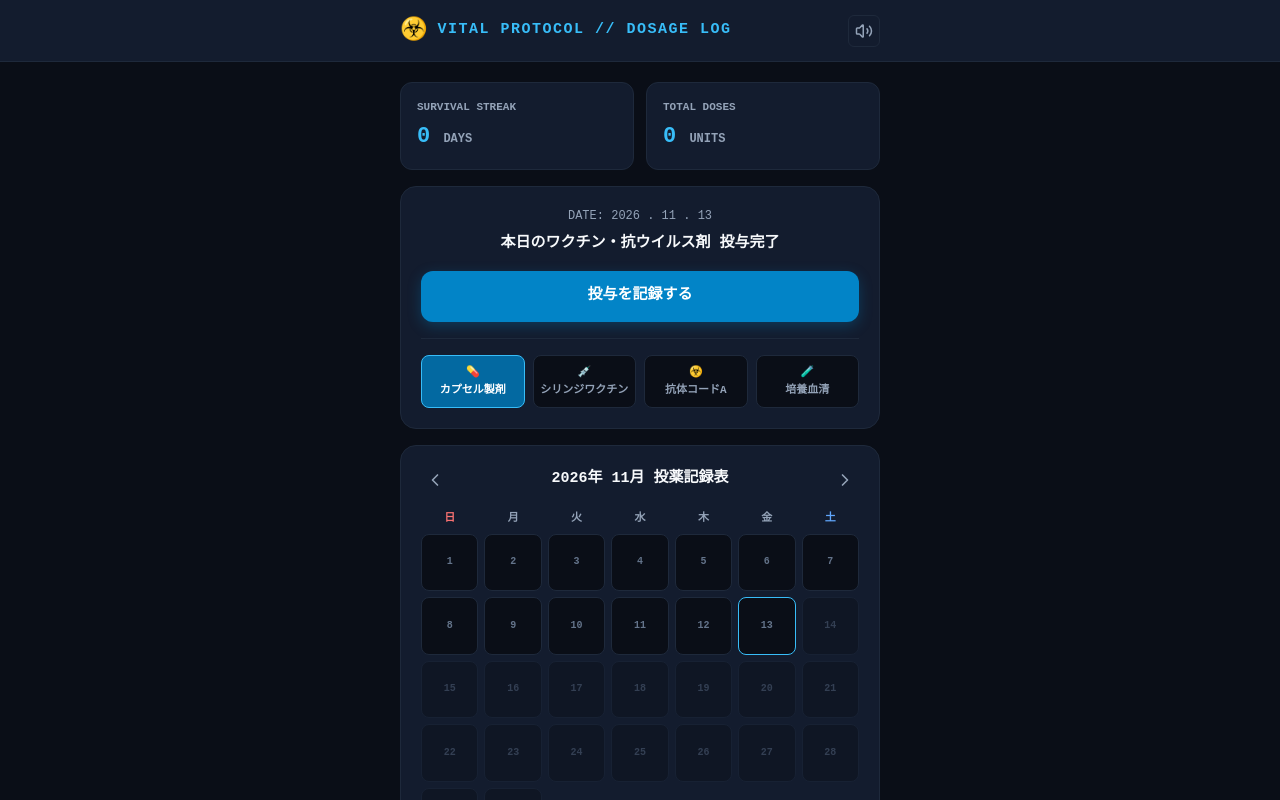
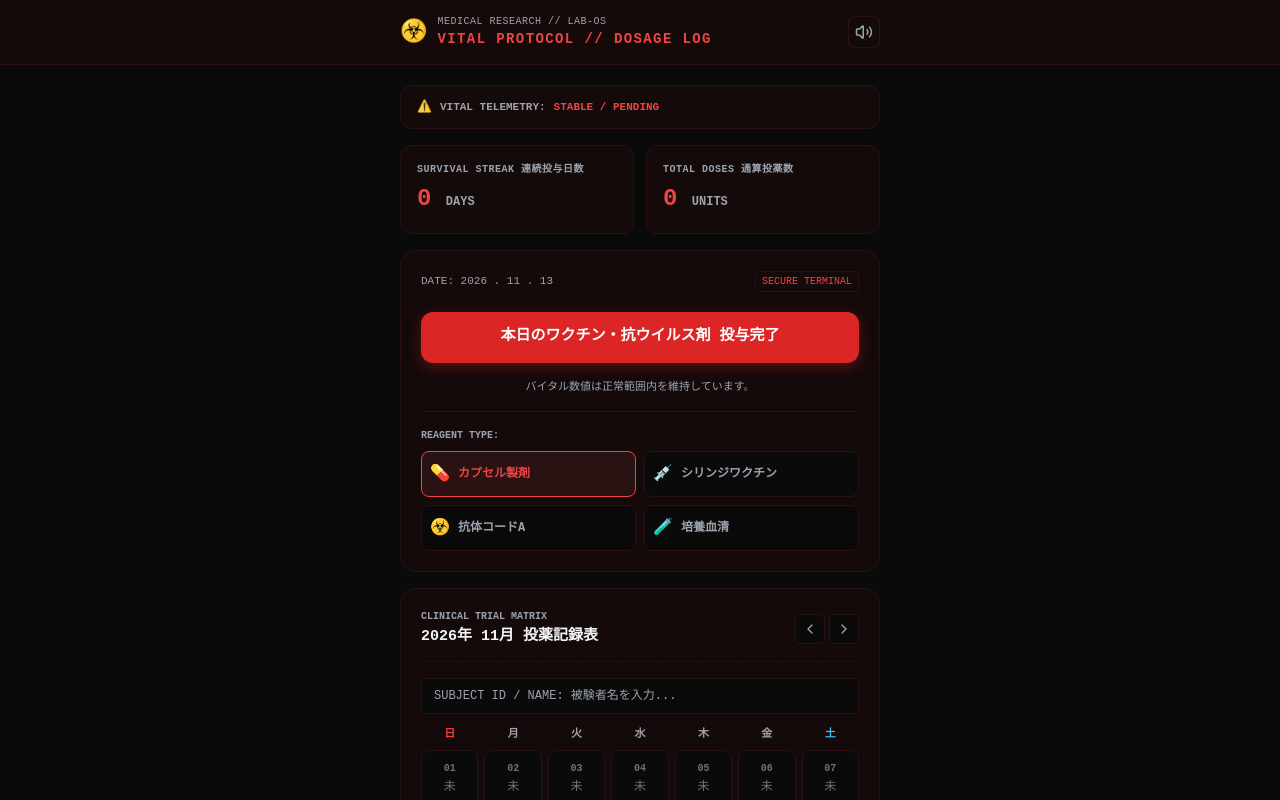
Before and after one commit to syrup-chocolate/VITAL-PROTOCOL, a React (Vite) app: page / in a window 1280 px wide. Shown: the top 800 px of the page. Built offline with nearby package versions, Linux system fonts and the light colour scheme.

Commit message:
Refactor App component and update styles
Removed unused state variables and updated styles for various components. Improved layout and accessibility features.

```diff
--- a/src/App.jsx
+++ b/src/App.jsx
@@ -42,8 +42,6 @@ export default function App() {
   const [viewMonth, setViewMonth] = useState(10); // 11月
 
   const [isInjecting, setIsInjecting] = useState(false);
-  const [celebrationModal, setCelebrationModal] = useState(null);
-  const [showResetModal, setShowResetModal] = useState(false);
   const [toastMessage, setToastMessage] = useState(null);
   const [isMatrixHighlighted, setIsMatrixHighlighted] = useState(false);
 
@@ -52,13 +50,6 @@ export default function App() {
   const realTodayYear = realToday.getFullYear();
   const realTodayMonth = realToday.getMonth() + 1;
   const realTodayDay = realToday.getDate();
-
-  const formatDateKey = (date) => {
-    const y = date.getFullYear();
-    const m = date.getMonth() + 1;
-    const d = date.getDate();
-    return `${y}-${m}-${d}`;
-  };
 
   const todayKey = `${realTodayYear}-${realTodayMonth}-${realTodayDay}`;
 
@@ -260,55 +251,65 @@ export default function App() {
   };
 
   return (
-    <div style={{ minHeight: '100vh', backgroundColor: '#0A0E17', color: '#E2E8F0', fontFamily: 'monospace', paddingBottom: '3rem' }}>
-      <header style={{ width: '100%', backgroundColor: '#131C2E', borderBottom: '1px solid #1E293B', position: 'sticky', top: 0, zIndex: 30 }}>
+    <div style={{ minHeight: '100vh', backgroundColor: '#0A0A0A', color: '#EF4444', fontFamily: 'monospace', paddingBottom: '3rem' }}>
+      <header style={{ width: '100%', backgroundColor: '#140A0A', borderBottom: '1px solid #2A1212', position: 'sticky', top: 0, zIndex: 30 }}>
         <div style={{ maxWidth: '32rem', margin: '0 auto', padding: '14px 16px', display: 'flex', alignItems: 'center', justifyContent: 'space-between' }}>
           <div style={{ display: 'flex', alignItems: 'center', gap: '10px' }}>
             <span style={{ fontSize: '22px' }}>☣️</span>
-            <h1 style={{ fontSize: '15px', fontWeight: 900, color: '#38BDF8', letterSpacing: '0.1em', margin: 0 }}>
+            <div>
+              <p style={{ fontSize: '10px', color: '#9CA3AF', margin: 0, letterSpacing: '0.05em' }}>MEDICAL RESEARCH // LAB-OS</p>
+              <h1 style={{ fontSize: '14px', fontWeight: 900, color: '#EF4444', letterSpacing: '0.1em', margin: 0 }}>
                 VITAL PROTOCOL // DOSAGE LOG
               </h1>
             </div>
-          <button onClick={toggleSound} style={{ background: 'transparent', border: '1px solid #1E293B', borderRadius: '6px', padding: '6px', color: '#94A3B8', cursor: 'pointer' }}>
+          </div>
+          <button onClick={toggleSound} style={{ background: 'transparent', border: '1px solid #2A1212', borderRadius: '6px', padding: '6px', color: '#9CA3AF', cursor: 'pointer' }}>
             {soundEnabled ? <Volume2 style={{ width: '18px', height: '18px' }} /> : <VolumeX style={{ width: '18px', height: '18px' }} />}
           </button>
         </div>
       </header>
 
       {toastMessage && (
-        <div style={{ position: 'fixed', top: '64px', left: '50%', transform: 'translateX(-50%)', zIndex: 50, backgroundColor: '#0284C7', color: '#FFF', fontSize: '12px', fontWeight: 700, padding: '8px 16px', borderRadius: '6px', boxShadow: '0 4px 12px rgba(0,0,0,0.3)', whiteSpace: 'nowrap' }}>
+        <div style={{ position: 'fixed', top: '64px', left: '50%', transform: 'translateX(-50%)', zIndex: 50, backgroundColor: '#B91C1C', color: '#FFF', fontSize: '12px', fontWeight: 700, padding: '8px 16px', borderRadius: '6px', boxShadow: '0 4px 12px rgba(0,0,0,0.3)', whiteSpace: 'nowrap' }}>
           {toastMessage}
         </div>
       )}
 
       <main style={{ maxWidth: '32rem', margin: '0 auto', padding: '20px 16px 0', display: 'flex', flexDirection: 'column', gap: '16px' }}>
+        {/* テレメトリーステータス */}
+        <div style={{ backgroundColor: '#140A0A', borderRadius: '12px', padding: '12px 16px', border: '1px solid #2A1212', display: 'flex', alignItems: 'center', justifyContent: 'space-between' }}>
+          <div style={{ display: 'flex', alignItems: 'center', gap: '8px' }}>
+            <span style={{ fontSize: '12px' }}>⚠️</span>
+            <span style={{ fontSize: '11px', color: '#9CA3AF', fontWeight: 700 }}>VITAL TELEMETRY:</span>
+            <span style={{ fontSize: '11px', color: '#EF4444', fontWeight: 900 }}>STABLE / {isTodayDone ? 'DOSAGE CONFIRMED' : 'PENDING'}</span>
+          </div>
+        </div>
+
+        {/* スタッツ */}
         <section style={{ display: 'grid', gridTemplateColumns: 'repeat(2, minmax(0, 1fr))', gap: '12px' }}>
-          <div style={{ backgroundColor: '#131C2E', borderRadius: '12px', padding: '16px', border: '1px solid #1E293B' }}>
-            <p style={{ fontSize: '11px', color: '#94A3B8', margin: 0, fontWeight: 700 }}>SURVIVAL STREAK</p>
-            <p style={{ fontSize: '22px', fontWeight: 900, color: '#38BDF8', margin: '4px 0 0 0' }}>
-              {streakCount} <span style={{ fontSize: '12px', color: '#94A3B8' }}>DAYS</span>
+          <div style={{ backgroundColor: '#140A0A', borderRadius: '12px', padding: '16px', border: '1px solid #2A1212' }}>
+            <p style={{ fontSize: '10px', color: '#9CA3AF', margin: 0, fontWeight: 700, letterSpacing: '0.05em' }}>SURVIVAL STREAK 連続投与日数</p>
+            <p style={{ fontSize: '24px', fontWeight: 900, color: '#EF4444', margin: '4px 0 0 0' }}>
+              {streakCount} <span style={{ fontSize: '12px', color: '#9CA3AF' }}>DAYS</span>
             </p>
           </div>
-          <div style={{ backgroundColor: '#131C2E', borderRadius: '12px', padding: '16px', border: '1px solid #1E293B' }}>
-            <p style={{ fontSize: '11px', color: '#94A3B8', margin: 0, fontWeight: 700 }}>TOTAL DOSES</p>
-            <p style={{ fontSize: '22px', fontWeight: 900, color: '#38BDF8', margin: '4px 0 0 0' }}>
-              {totalDoses} <span style={{ fontSize: '12px', color: '#94A3B8' }}>UNITS</span>
+          <div style={{ backgroundColor: '#140A0A', borderRadius: '12px', padding: '16px', border: '1px solid #2A1212' }}>
+            <p style={{ fontSize: '10px', color: '#9CA3AF', margin: 0, fontWeight: 700, letterSpacing: '0.05em' }}>TOTAL DOSES 通算投薬数</p>
+            <p style={{ fontSize: '24px', fontWeight: 900, color: '#EF4444', margin: '4px 0 0 0' }}>
+              {totalDoses} <span style={{ fontSize: '12px', color: '#9CA3AF' }}>UNITS</span>
             </p>
           </div>
         </section>
 
-        <section style={{ backgroundColor: '#131C2E', borderRadius: '16px', padding: '20px', border: '1px solid #1E293B', textAlign: 'center' }}>
-          <p style={{ fontSize: '12px', color: '#94A3B8', margin: 0 }}>
-            DATE: {realTodayYear} . {realTodayMonth} . {realTodayDay}
-          </p>
+        {/* チェックインカード */}
+        <section style={{ backgroundColor: '#140A0A', borderRadius: '16px', padding: '20px', border: '1px solid #2A1212', textAlign: 'center' }}>
+          <div style={{ display: 'flex', justifyContent: 'space-between', alignItems: 'center', marginBottom: '8px' }}>
+            <span style={{ fontSize: '11px', color: '#9CA3AF' }}>DATE: {realTodayYear} . {realTodayMonth} . {realTodayDay}</span>
+            <span style={{ fontSize: '10px', color: '#EF4444', border: '1px solid #2A1212', padding: '2px 6px', borderRadius: '4px' }}>SECURE TERMINAL</span>
+          </div>
 
-          <h2 style={{ fontSize: '15px', fontWeight: 700, color: '#F8FAFC', margin: '8px 0 16px 0' }}>
-            本日のワクチン・抗ウイルス剤 投与完了
-          </h2>
-
-          <div>
           {isTodayDone ? (
-              <div style={{ width: '100%', padding: '14px', borderRadius: '12px', backgroundColor: '#064E3B', border: '1px solid #059669', color: '#34D399', fontWeight: 700, fontSize: '14px', display: 'flex', alignItems: 'center', justifyContent: 'center', gap: '8px', boxSizing: 'border-box' }}>
+            <div style={{ width: '100%', padding: '14px', borderRadius: '12px', backgroundColor: '#14281A', border: '1px solid #1E4620', color: '#4ADE80', fontWeight: 700, fontSize: '14px', display: 'flex', alignItems: 'center', justifyContent: 'center', gap: '8px', boxSizing: 'border-box', margin: '12px 0' }}>
               <CheckCircle2 style={{ width: '20px', height: '20px' }} />
               <span>DOSAGE CONFIRMED</span>
             </div>
@@ -320,21 +321,25 @@ export default function App() {
                 width: '100%',
                 padding: '14px',
                 borderRadius: '12px',
-                  backgroundColor: '#0284C7',
+                backgroundColor: '#DC2626',
                 color: '#FFF',
                 fontWeight: 900,
                 fontSize: '15px',
                 border: 'none',
                 cursor: 'pointer',
-                  boxShadow: '0 4px 14px rgba(2,132,199,0.3)'
+                boxShadow: '0 4px 14px rgba(220,38,38,0.35)',
+                margin: '12px 0'
               }}
             >
-                投与を記録する
+              本日のワクチン・抗ウイルス剤 投与完了
             </button>
           )}
-          </div>
 
-          <div style={{ marginTop: '16px', paddingTop: '16px', borderTop: '1px solid #1E293B', display: 'flex', alignItems: 'center', justifyContent: 'center', gap: '8px' }}>
+          <p style={{ fontSize: '11px', color: '#9CA3AF', margin: '4px 0 16px 0' }}>バイタル数値は正常範囲内を維持しています。</p>
+
+          <div style={{ paddingTop: '16px', borderTop: '1px solid #2A1212' }}>
+            <p style={{ fontSize: '10px', color: '#9CA3AF', textAlign: 'left', marginBottom: '8px', fontWeight: 700 }}>REAGENT TYPE:</p>
+            <div style={{ display: 'grid', gridTemplateColumns: 'repeat(2, minmax(0, 1fr))', gap: '8px' }}>
               {REAGENT_TYPES.map((reagent) => {
                 const isSelected = selectedReagent === reagent.id;
                 return (
@@ -343,50 +348,70 @@ export default function App() {
                     type="button"
                     onClick={() => handleSelectReagent(reagent.id)}
                     style={{
-                    flex: 1,
-                    padding: '8px 4px',
+                      padding: '10px 8px',
                       borderRadius: '8px',
-                    fontSize: '11px',
+                      fontSize: '12px',
                       fontWeight: 700,
                       cursor: 'pointer',
-                    border: isSelected ? '1px solid #38BDF8' : '1px solid #1E293B',
-                    backgroundColor: isSelected ? '#0369A1' : '#0A0E17',
-                    color: isSelected ? '#FFF' : '#94A3B8'
+                      border: isSelected ? '1px solid #EF4444' : '1px solid #2A1212',
+                      backgroundColor: isSelected ? '#2A1212' : '#0A0A0A',
+                      color: isSelected ? '#EF4444' : '#9CA3AF',
+                      display: 'flex',
+                      alignItems: 'center',
+                      gap: '8px'
                     }}
                   >
-                  <div>{reagent.emoji}</div>
-                  <div style={{ marginTop: '2px', whiteSpace: 'nowrap', overflow: 'hidden', textOverflow: 'ellipsis' }}>{reagent.name}</div>
+                    <span style={{ fontSize: '16px' }}>{reagent.emoji}</span>
+                    <span>{reagent.name}</span>
                   </button>
                 );
               })}
             </div>
+          </div>
         </section>
 
+        {/* 投薬記録表 */}
         <section
           ref={matrixRef}
           style={{
-            backgroundColor: '#131C2E',
+            backgroundColor: '#140A0A',
             borderRadius: '16px',
             padding: '20px',
-            border: isMatrixHighlighted ? '2px solid #38BDF8' : '1px solid #1E293B',
+            border: isMatrixHighlighted ? '2px solid #EF4444' : '1px solid #2A1212',
             transition: 'all 0.5s'
           }}
         >
-          <div style={{ display: 'flex', alignItems: 'center', justifyContent: 'space-between', marginBottom: '16px' }}>
-            <button onClick={() => setViewMonth((m) => (m === 0 ? 11 : m - 1))} style={{ background: 'transparent', border: 'none', color: '#94A3B8', cursor: 'pointer', padding: '4px' }}>
-              <ChevronLeft style={{ width: '20px', height: '20px' }} />
-            </button>
-            <h3 style={{ fontSize: '15px', fontWeight: 700, color: '#F8FAFC', margin: 0 }}>
+          <div style={{ display: 'flex', justifyContent: 'space-between', alignItems: 'center', marginBottom: '16px', borderBottom: '1px dashed #2A1212', paddingBottom: '12px' }}>
+            <div>
+              <p style={{ fontSize: '10px', color: '#9CA3AF', margin: 0, fontWeight: 700 }}>CLINICAL TRIAL MATRIX</p>
+              <h3 style={{ fontSize: '15px', fontWeight: 700, color: '#F3F4F6', margin: '2px 0 0 0' }}>
                 {viewYear}年 {viewMonth + 1}月 投薬記録表
               </h3>
-            <button onClick={() => setViewMonth((m) => (m === 11 ? 0 : m + 1))} style={{ background: 'transparent', border: 'none', color: '#94A3B8', cursor: 'pointer', padding: '4px' }}>
-              <ChevronRight style={{ width: '20px', height: '20px' }} />
+            </div>
+            <div style={{ display: 'flex', gap: '4px' }}>
+              <button onClick={() => setViewMonth((m) => (m === 0 ? 11 : m - 1))} style={{ background: '#0A0A0A', border: '1px solid #2A1212', borderRadius: '4px', color: '#9CA3AF', cursor: 'pointer', padding: '6px' }}>
+                <ChevronLeft style={{ width: '16px', height: '16px' }} />
               </button>
+              <button onClick={() => setViewMonth((m) => (m === 11 ? 0 : m + 1))} style={{ background: '#0A0A0A', border: '1px solid #2A1212', borderRadius: '4px', color: '#9CA3AF', cursor: 'pointer', padding: '6px' }}>
+                <ChevronRight style={{ width: '16px', height: '16px' }} />
+              </button>
+            </div>
+          </div>
+
+          <div style={{ marginBottom: '12px' }}>
+            <input
+              type="text"
+              value={subjectName}
+              onChange={handleNameChange}
+              placeholder="SUBJECT ID / NAME: 被験者名を入力..."
+              maxLength={32}
+              style={{ width: '100%', backgroundColor: '#0A0A0A', border: '1px solid #2A1212', borderRadius: '6px', padding: '8px 12px', fontSize: '12px', color: '#F3F4F6', outline: 'none', fontFamily: 'monospace', boxSizing: 'border-box' }}
+            />
           </div>
 
           <div style={{ display: 'grid', gridTemplateColumns: 'repeat(7, minmax(0, 1fr))', gap: '6px', marginBottom: '8px', textAlign: 'center' }}>
             {WEEKDAYS.map((w, idx) => (
-              <div key={w} style={{ fontSize: '11px', color: idx === 0 ? '#F87171' : idx === 6 ? '#60A5FA' : '#94A3B8', fontWeight: 700 }}>
+              <div key={w} style={{ fontSize: '11px', color: idx === 0 ? '#EF4444' : idx === 6 ? '#38BDF8' : '#9CA3AF', fontWeight: 700 }}>
                 {w}
               </div>
             ))}
@@ -413,25 +438,31 @@ export default function App() {
                   style={{
                     aspectRatio: '1',
                     borderRadius: '8px',
-                    border: isTodayCell ? '1px solid #38BDF8' : '1px solid #1E293B',
-                    backgroundColor: loggedReagent ? '#064E3B' : '#0A0E17',
-                    color: loggedReagent ? '#34D399' : '#64748B',
+                    border: isTodayCell ? '1px solid #EF4444' : '1px solid #2A1212',
+                    backgroundColor: loggedReagent ? '#2A1212' : '#0A0A0A',
+                    color: loggedReagent ? '#EF4444' : '#6B7280',
                     fontSize: '11px',
                     display: 'flex',
                     flexDirection: 'column',
                     alignItems: 'center',
                     justifyContent: 'center',
                     cursor: isFuture ? 'not-allowed' : 'pointer',
-                    opacity: isFuture ? 0.4 : 1
+                    opacity: isFuture ? 0.3 : 1
                   }}
                 >
-                  <span style={{ fontSize: '10px', fontWeight: 700 }}>{d}</span>
-                  <span style={{ fontSize: '13px', marginTop: '2px' }}>{loggedReagent ? getReagentEmoji(loggedReagent) : ''}</span>
+                  <span style={{ fontSize: '10px', fontWeight: 700 }}>{String(d).padStart(2, '0')}</span>
+                  <span style={{ fontSize: '12px', marginTop: '2px' }}>{loggedReagent ? getReagentEmoji(loggedReagent) : '未'}</span>
                 </button>
               );
             })}
           </div>
         </section>
+
+        <div style={{ textAlign: 'center', paddingTop: '8px' }}>
+          <p style={{ fontSize: '10px', color: '#6B7280', margin: 0, letterSpacing: '0.05em' }}>
+            CONFIDENTIAL // UMBRELLA BIO-LAB SYSTEM v3.4.2
+          </p>
+        </div>
       </main>
     </div>
   );
```
Lines whose indentation alone changed are shown as unchanged.
